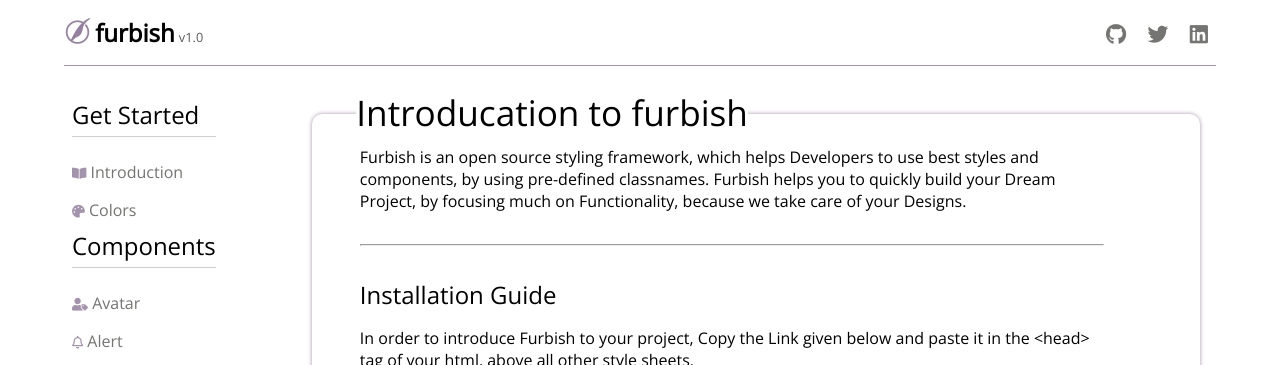
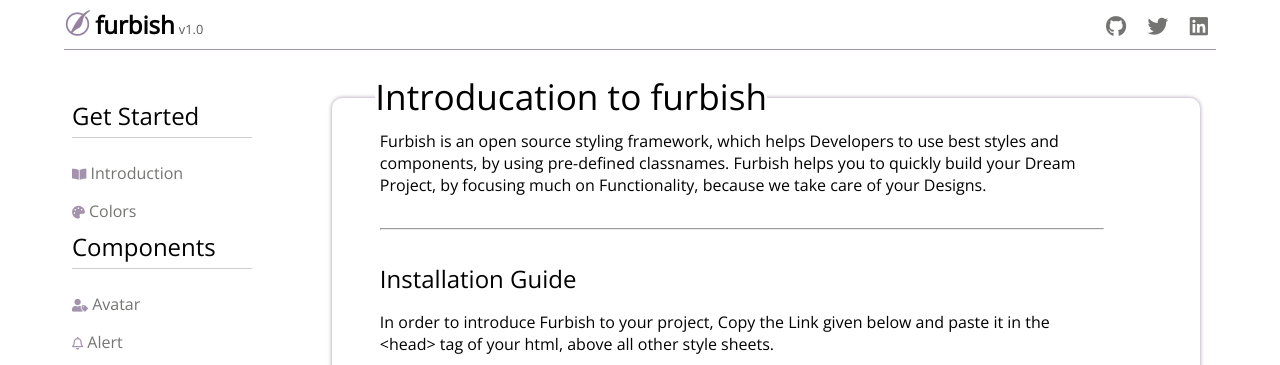
Before and after one commit to tanishk15sharma/Component-Library-furbish, a plain HTML site: page docs.html in a window 1280 px wide. Shown: the top 365 px of the page. Drawn offline with nearby package versions, Linux system fonts and the light colour scheme; a web font is replaced by a local one.

Commit message:
fix: sideBar

```diff
--- a/style/docs.css
+++ b/style/docs.css
@@ -38,10 +38,16 @@
   justify-content: space-between;
   align-items: baseline;
   margin: 0 auto;
-  padding-top: 1rem;
-  padding-bottom: 1rem;
+  padding-top: 0.5rem;
+  padding-bottom: 0.5rem;
   max-width: 90%;
   border-bottom: 1px solid var(--highlight-color);
+
+  /*for fixed nav  */
+  background-color: white;
+  position: sticky;
+  top: 0;
+  z-index: 3;
 }
 .brand-name {
   display: inline-block;
@@ -65,13 +71,21 @@
 /* main  */
 .docx-layout {
   display: flex;
+  gap: 2rem;
 }
 
 /* ---------------sidebar------------------ */
 
 .docx-sidebar {
-  padding: 2rem 4rem;
+  padding: 2rem 1rem;
   padding-left: 4.5rem;
+  width: 40%;
+
+  /* --sidebar scroll and fixed-- */
+  position: sticky;
+  height: calc(100vh - 4.125rem);
+  overflow-y: auto;
+  top: 4.2rem;
 }
 
 .list-topic {
```
